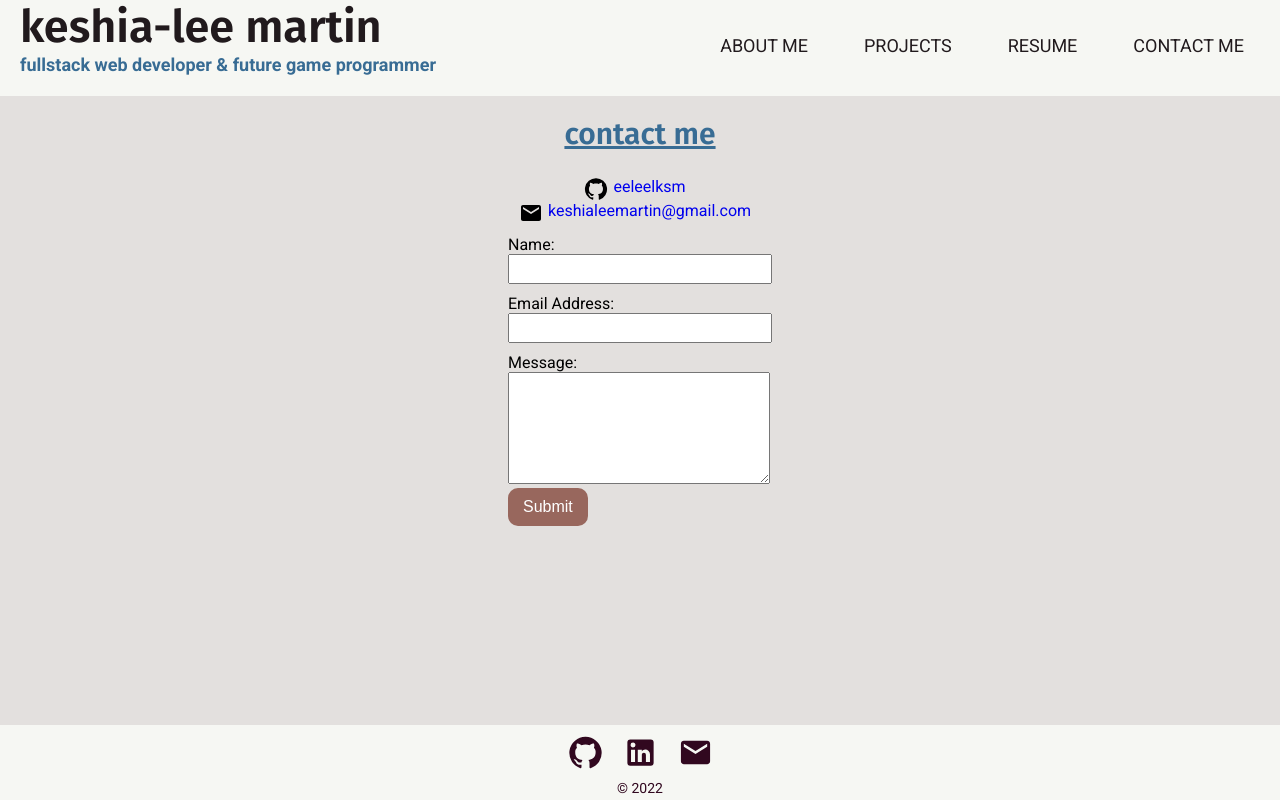
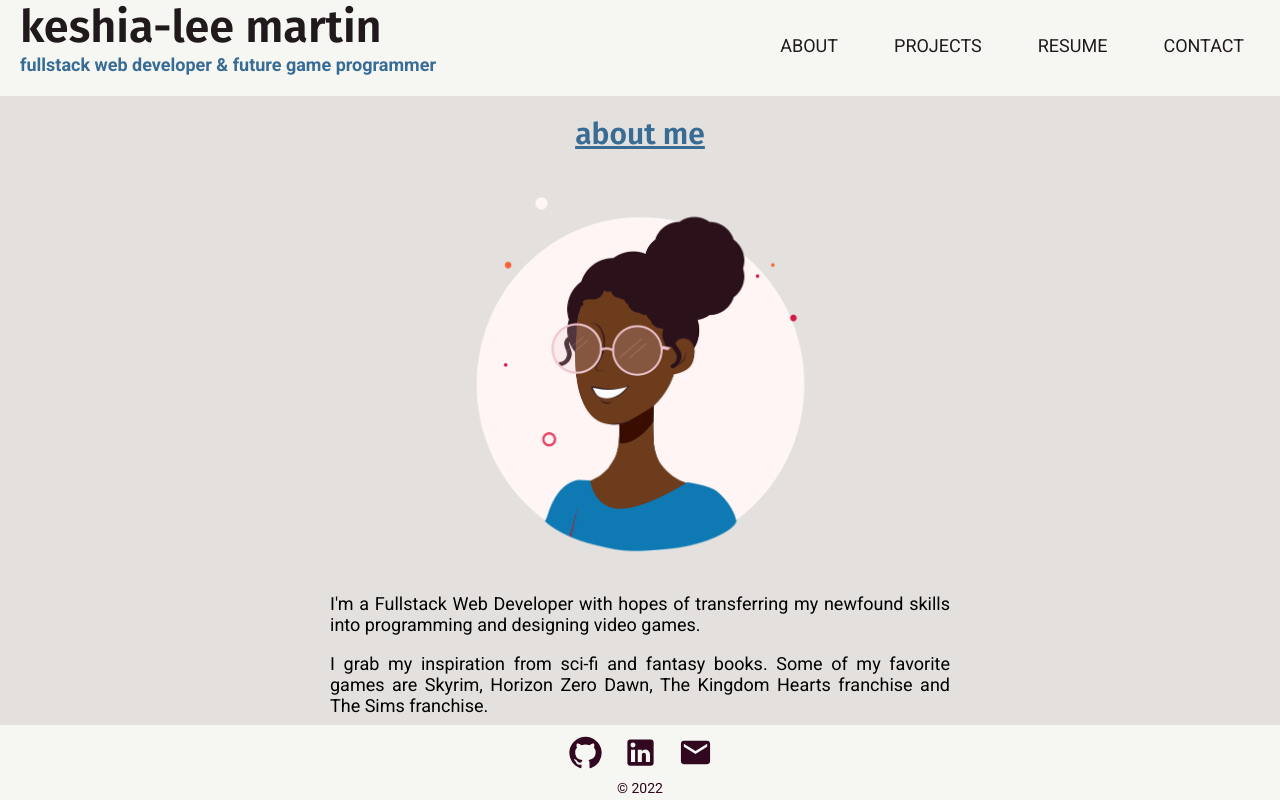
Before and after one commit to eeleelksm/eeleelksm-reactportfolio-20, a React (Create React App) app: page /contact in a window 1280 px wide. Built offline with nearby package versions, Linux system fonts and the light colour scheme.

Commit message:
removed react routers

```diff
--- a/src/App.js
+++ b/src/App.js
@@ -1,5 +1,4 @@
 import React, { useState } from "react";
-import { BrowserRouter, Routes, Route } from "react-router-dom";
 
 import Header from "./components/Header/Header";
 import About from "./components/Pages/About/About";
@@ -9,25 +8,27 @@ import Footer from "./components/Footer/Footer";
 import Resume from "./components/Pages/Resume/Resume";
 
 function App() {
+	const [currentPage, handlePageChange] = useState("About");
+
+	const renderPage = () => {
+		switch (currentPage) {
+			case "Project":
+				return <Project />;
+			case "Resume":
+				return <Resume />;
+			case "Contact":
+				return <Contact />;
+			default:
+				return <About />;
+		}
+	};
+
 	return (
-		<>
-			<div>
-				<BrowserRouter>
-					<Header />
-					<div className="content">
-						<Routes>
-							<Route exact path="/" element={<About />} />
-							<Route exact path="/projects" element={<Project />} />
-							<Route exact path="/resume" element={<Resume />} />
-							<Route exact path="/contact" element={<Contact />} />
-						</Routes>
-					</div>
-				</BrowserRouter>
-			</div>
-			<div>
-				<Footer />
-			</div>
-		</>
+		<div>
+			<Header currentPage={currentPage} handlePageChange={handlePageChange} />
+			<div>{renderPage(currentPage)}</div>
+			<Footer />
+		</div>
 	);
 }
 
--- a/src/components/Navigation/Navigation.js
+++ b/src/components/Navigation/Navigation.js
@@ -1,29 +1,20 @@
-import { NavLink } from "react-router-dom";
+function Nav(props) {
+	const tabs = ["About", "Projects", "Resume", "Contact"];
 
-function Nav() {
 	return (
 		<nav>
 			<ul className="navbar">
-				<li>
-					<NavLink to="/" className="mx-2">
-						About Me
-					</NavLink>
-				</li>
-				<li>
-					<NavLink to="projects" className="mx-2">
-						Projects
-					</NavLink>
-				</li>
-				<li>
-					<NavLink to="resume" className="mx-2">
-						Resume
-					</NavLink>
-				</li>
-				<li>
-					<NavLink to="contact" className="mx-2">
-						Contact Me
-					</NavLink>
-				</li>
+				{tabs.map((tab) => (
+					<li className="mx-2" key={tab}>
+						<a
+							href={"#" + tab.toLowerCase()}
+							onClick={() => props.handlePageChange(tab)}
+							className={props.currentPage === tab ? "nav-link active" : "nav-link"}
+						>
+							{tab}
+						</a>
+					</li>
+				))}
 			</ul>
 		</nav>
 	);
--- a/src/components/Pages/About/About.js
+++ b/src/components/Pages/About/About.js
@@ -1,3 +1,4 @@
+import React, { useState } from "react";
 import avatarImage from "../../../assets/images/avatar-bust.png";
 
 function About() {
--- a/src/components/Pages/Resume/Resume.js
+++ b/src/components/Pages/Resume/Resume.js
@@ -1,4 +1,4 @@
-import React from "react";
+import React, { useState } from "react";
 import resume from "../../../assets/documents/resume.pdf";
 
 function Resume() {
```
